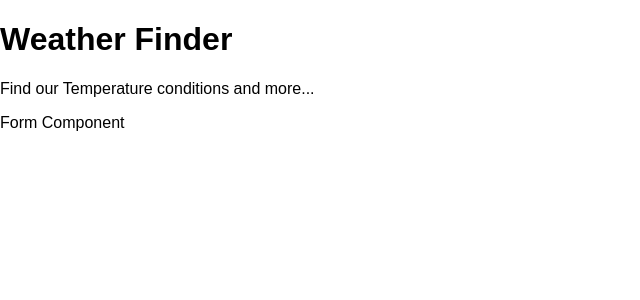
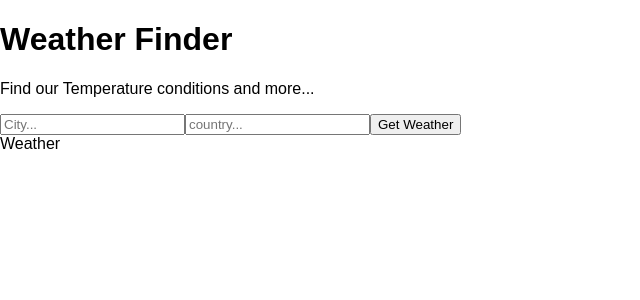
Before and after one commit to karthikmsadashivappa/weather.app, a React (Create React App) app: page / in a window 1280 px wide. Shown: the top 300 px of the page, without its empty margins (0-640 px from the left). Built offline with nearby package versions, Linux system fonts and the light colour scheme.

Commit message:
Fetch info from external API

```diff
--- a/src/App.js
+++ b/src/App.js
@@ -1,13 +1,22 @@
 import React from "react";
 import Titles from "./components/Title"
 import Form from "./components/Form"
+import Weather from "./components/Weather"
+
+const API_KEY = "45decf72ca92022978d10c03858bc9e0";
 
 class App extends React.Component {
+	getWeather = async () => {
+		const api_call = await fetch(`http://api.openweathermap.org/data/2.5/weather?q=Manchester,uk&appid=${API_KEY}&units=metric`);
+
+		const data = await api_call.json();
+	}
 	render(){
 		return(
       		<div>
 				<Titles />
 				<Form />
+				<Weather />
 			</div>
 		);
 	}
--- a/src/components/Form.js
+++ b/src/components/Form.js
@@ -3,7 +3,11 @@ import React from "react";
 class Form extends React.Component {
 	render(){
 		return(
-			<div>Form Component</div>
+		<form>
+			<input type="text" name="city" placeholder="City..."/>
+			<input type="text" name="country" placeholder="country..."/>
+			<button>Get Weather</button>
+		</form>
 		);
 	}
 }
--- /dev/null
+++ b/src/components/Weather.js
@@ -0,0 +1,11 @@
+import React from "react";
+
+class Weather extends React.Component {
+	render(){
+		return (
+			<div>Weather</div>
+		);
+	}
+}
+
+export default Weather;
```
